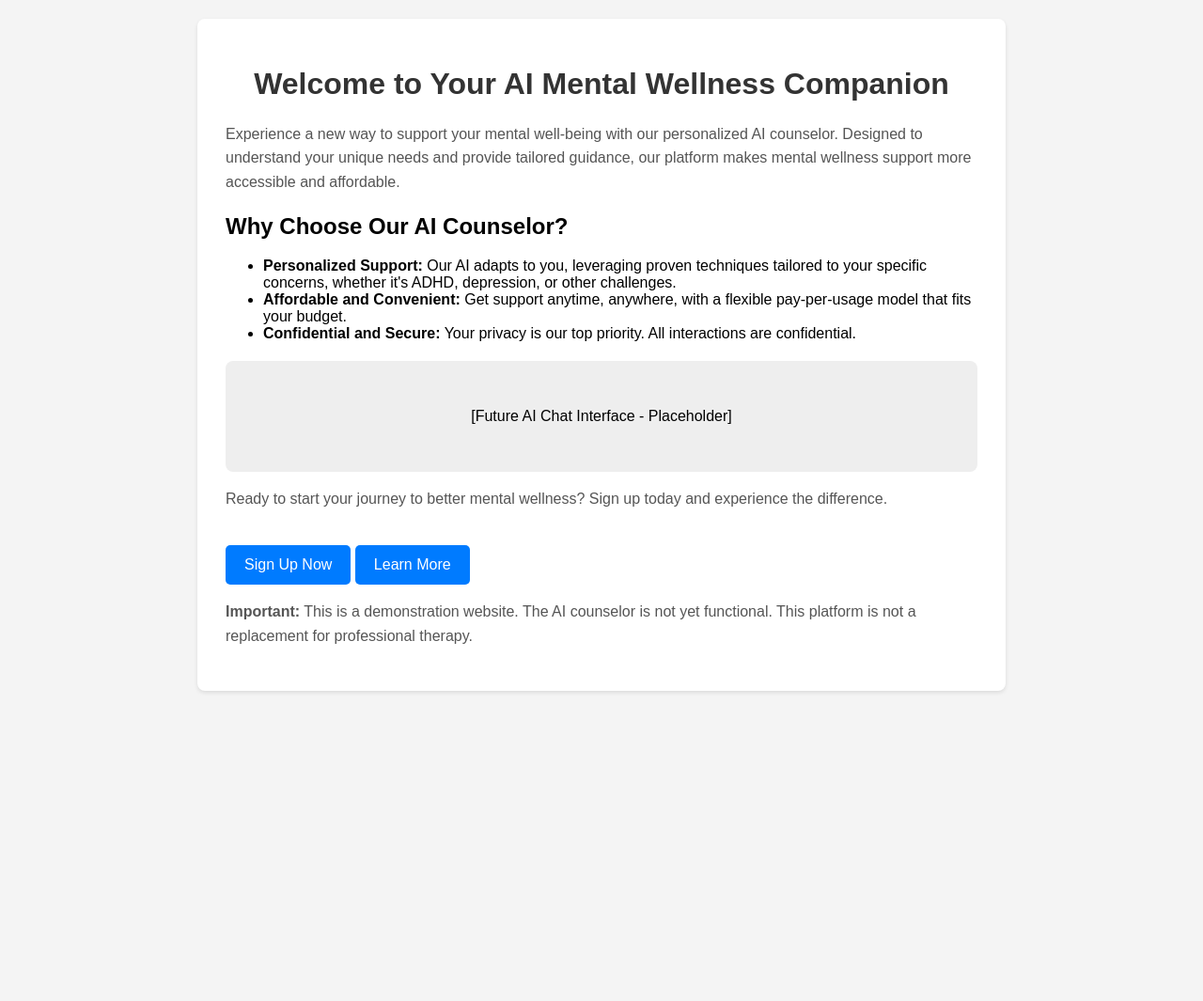
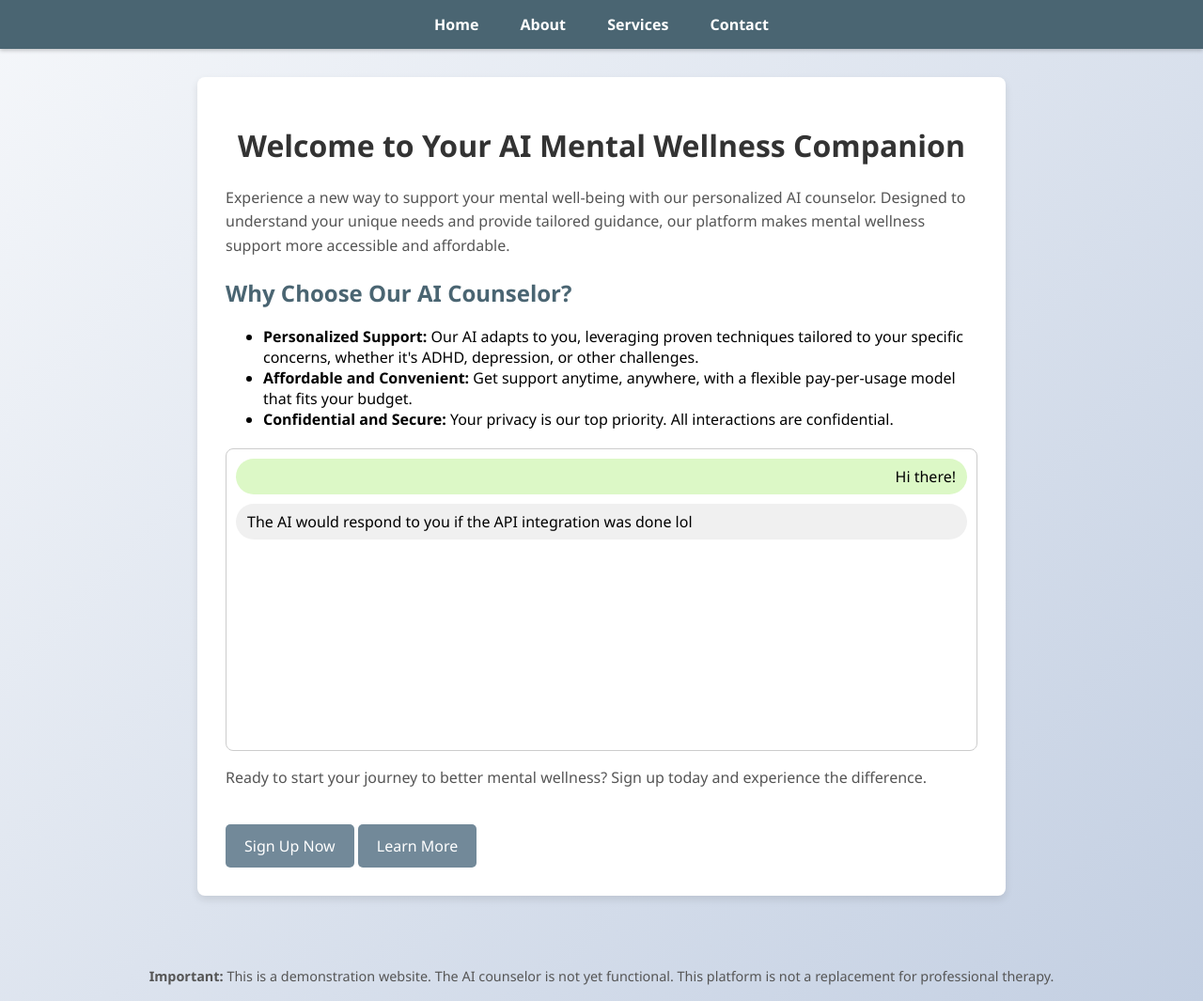
Before and after one commit to Stellar37/mywebsiteTHXNETWORKCHUCK, a plain HTML site: page index.html in a window 1280 px wide. Shown: the whole page at 94% size. Before the commit the page ends 800 px from the top, so only its background shows below. Drawn offline with Linux system fonts and the light colour scheme.

Commit message:
Update index.html

```diff
--- a/index.html
+++ b/index.html
@@ -6,22 +6,42 @@
     <title>Accessible AI-Powered Mental Wellness Support</title>
     <style>
         body {
-            font-family: sans-serif;
+            font-family: 'Segoe UI', Tahoma, Geneva, Verdana, sans-serif;
             margin: 0;
-            padding: 20px;
-            background-color: #f4f4f4;
+            padding: 0;
+            background: linear-gradient(135deg, #f5f7fa 0%, #c3cfe2 100%);
+            display: flex;
+            flex-direction: column;
+            align-items: center;
+            min-height: 100vh;
+        }
+        .navbar {
+            background-color: #4A6572;
+            width: 100%;
+            padding: 15px 0;
+            text-align: center;
+            box-shadow: 0 2px 4px rgba(0, 0, 0, 0.2);
+        }
+        .navbar a {
+            color: white;
+            text-decoration: none;
+            margin: 0 20px;
+            font-weight: 600;
         }
         .container {
             max-width: 800px;
-            margin: 0 auto;
+            margin: 30px auto;
             background-color: #fff;
             padding: 30px;
             border-radius: 8px;
-            box-shadow: 0 2px 4px rgba(0, 0, 0, 0.1);
+            box-shadow: 0 4px 8px rgba(0, 0, 0, 0.1);
         }
         h1 {
             text-align: center;
             color: #333;
+        }
+        h2 {
+            color: #4A6572;
         }
         p {
             line-height: 1.6;
@@ -29,26 +49,55 @@
         }
         .button {
             display: inline-block;
-            background-color: #007bff;
+            background-color: #728999;
             color: #fff;
             padding: 12px 20px;
             border-radius: 5px;
             text-decoration: none;
             margin-top: 20px;
+            transition: background-color 0.3s ease;
         }
         .button:hover {
-            background-color: #0056b3;
+            background-color: #4A6572;
         }
-        .placeholder {
-            background-color: #eee;
-            padding: 50px;
+        .chat-container {
+            border: 1px solid #ccc;
+            border-radius: 8px;
+            margin-top: 20px;
+            height: 300px;
+            overflow-y: scroll;
+            padding: 10px;
+        }
+        .chat-message {
+            margin-bottom: 10px;
+            padding: 8px 12px;
+            border-radius: 20px;
+        }
+        .user-message {
+            background-color: #DCF8C6;
+            align-self: flex-end;
+            text-align: right;
+        }
+        .ai-message {
+            background-color: #f0f0f0;
+            align-self: flex-start;
+        }
+        .footer {
             text-align: center;
-            margin-top: 20px;
-            border-radius: 8px;
+            margin-top: 30px;
+            color: #555;
+            font-size: 0.9em;
         }
     </style>
 </head>
 <body>
+    <div class="navbar">
+        <a href="#">Home</a>
+        <a href="#">About</a>
+        <a href="#">Services</a>
+        <a href="#">Contact</a>
+    </div>
+
     <div class="container">
         <h1>Welcome to Your AI Mental Wellness Companion</h1>
         <p>Experience a new way to support your mental well-being with our personalized AI counselor. Designed to understand your unique needs and provide tailored guidance, our platform makes mental wellness support more accessible and affordable.</p>
@@ -60,14 +109,17 @@
             <li><b>Confidential and Secure:</b> Your privacy is our top priority. All interactions are confidential.</li>
         </ul>
 
-        <div class="placeholder">
-            [Future AI Chat Interface - Placeholder]
+        <div class="chat-container">
+            <div class="chat-message user-message">Hi there!</div>
+            <div class="chat-message ai-message">The AI would respond to you if the API integration was done lol</div>
         </div>
 
         <p>Ready to start your journey to better mental wellness? Sign up today and experience the difference.</p>
         <a href="#" class="button">Sign Up Now</a>
         <a href="#" class="button">Learn More</a>
+    </div>
 
+    <div class="footer">
         <p><b>Important:</b> This is a demonstration website. The AI counselor is not yet functional. This platform is not a replacement for professional therapy.</p>
     </div>
 </body>
```
